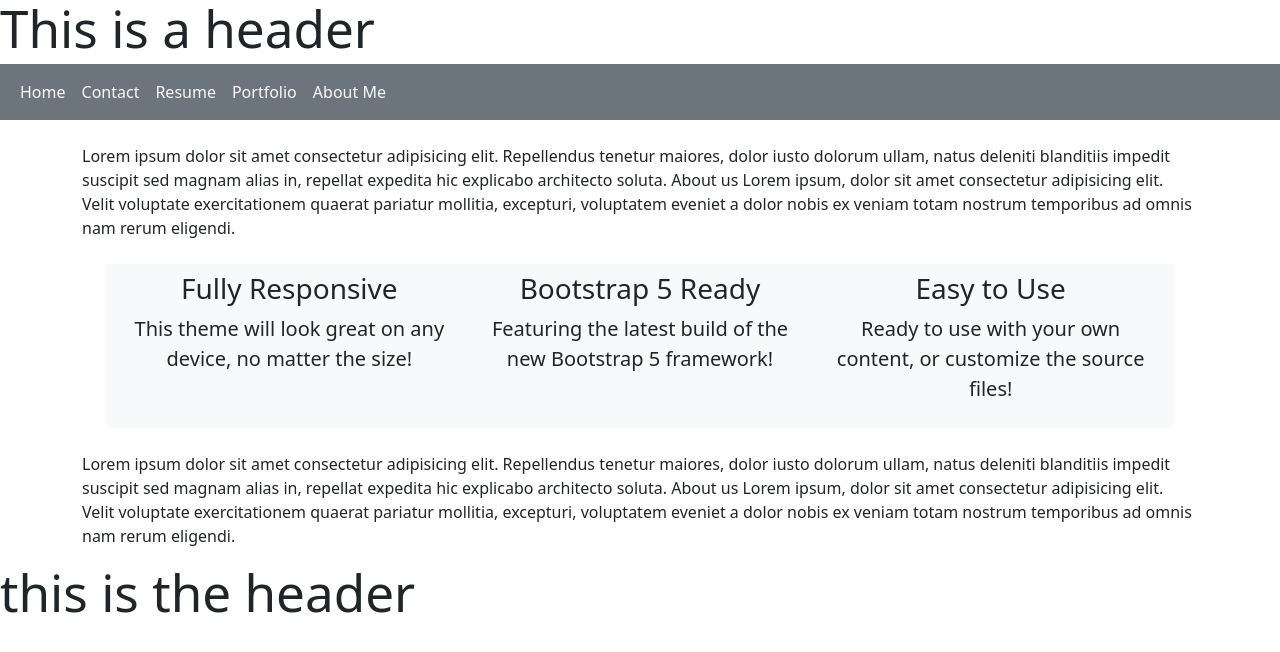
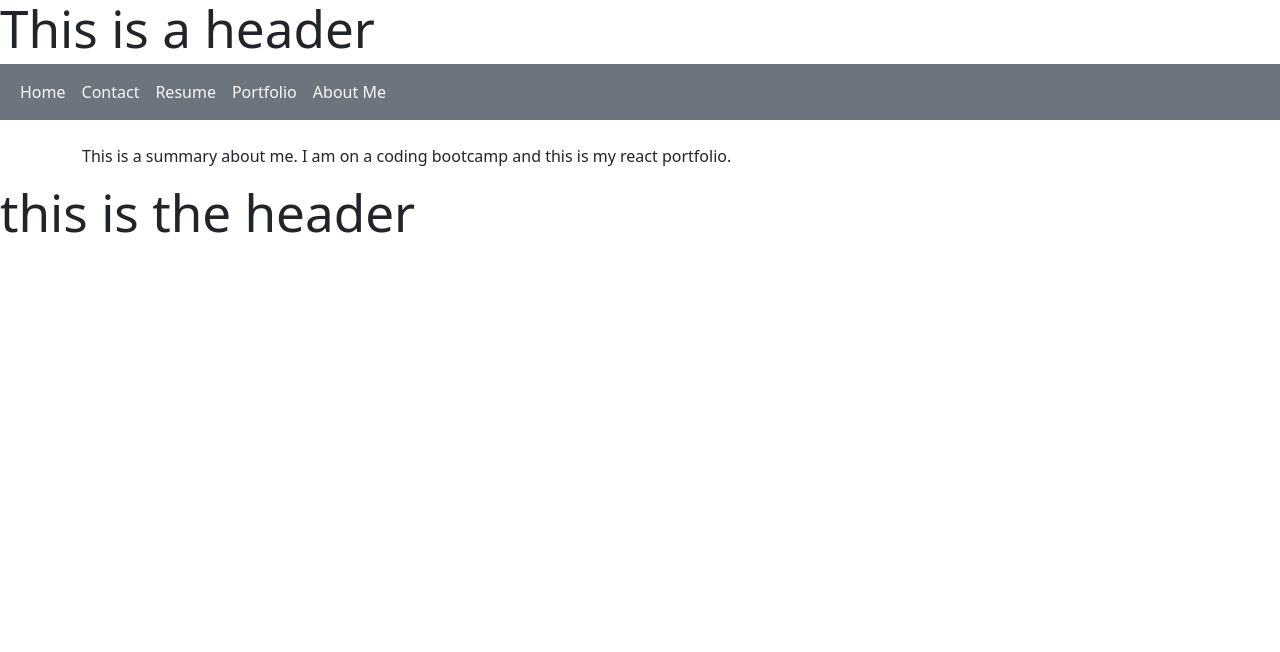
Before and after one commit to steakbutter/genius-umbrella, a React (Vite) app: page /about in a window 1280 px wide. Shown: the top 652 px of the page. Built offline with nearby package versions, Linux system fonts and the light colour scheme.

Commit message:
added some text to about me section

```diff
--- a/src/pages/AboutPage.jsx
+++ b/src/pages/AboutPage.jsx
@@ -2,63 +2,8 @@
 export default function AboutPage() {
   return (
     <div className="container pt-4">
-      <p>
-        Lorem ipsum dolor sit amet consectetur adipisicing elit. Repellendus
-        tenetur maiores, dolor iusto dolorum ullam, natus deleniti blanditiis
-        impedit suscipit sed magnam alias in, repellat expedita hic explicabo
-        architecto soluta. About us Lorem ipsum, dolor sit amet consectetur
-        adipisicing elit. Velit voluptate exercitationem quaerat pariatur
-        mollitia, excepturi, voluptatem eveniet a dolor nobis ex veniam totam
-        nostrum temporibus ad omnis nam rerum eligendi.
-      </p>
-      <section className="features-icons bg-light text-center m-4">
-        <div className="container">
-          <div className="row p-2">
-            <div className="col-lg-4">
-              <div className="features-icons-item mx-auto mb-5 mb-lg-0 mb-lg-3">
-                <div className="features-icons-icon d-flex">
-                  <i className="bi-window m-auto text-primary" />
-                </div>
-                <h3>Fully Responsive</h3>
-                <p className="lead mb-0">
-                  This theme will look great on any device, no matter the size!
-                </p>
-              </div>
-            </div>
-            <div className="col-lg-4">
-              <div className="features-icons-item mx-auto mb-5 mb-lg-0 mb-lg-3">
-                <div className="features-icons-icon d-flex">
-                  <i className="bi-layers m-auto text-primary" />
-                </div>
-                <h3>Bootstrap 5 Ready</h3>
-                <p className="lead mb-0">
-                  Featuring the latest build of the new Bootstrap 5 framework!
-                </p>
-              </div>
-            </div>
-            <div className="col-lg-4">
-              <div className="features-icons-item mx-auto mb-0 mb-lg-3">
-                <div className="features-icons-icon d-flex">
-                  <i className="bi-terminal m-auto text-primary" />
-                </div>
-                <h3>Easy to Use</h3>
-                <p className="lead mb-0">
-                  Ready to use with your own content, or customize the source
-                  files!
-                </p>
-              </div>
-            </div>
-          </div>
-        </div>
-      </section>
-      <p>
-        Lorem ipsum dolor sit amet consectetur adipisicing elit. Repellendus
-        tenetur maiores, dolor iusto dolorum ullam, natus deleniti blanditiis
-        impedit suscipit sed magnam alias in, repellat expedita hic explicabo
-        architecto soluta. About us Lorem ipsum, dolor sit amet consectetur
-        adipisicing elit. Velit voluptate exercitationem quaerat pariatur
-        mollitia, excepturi, voluptatem eveniet a dolor nobis ex veniam totam
-        nostrum temporibus ad omnis nam rerum eligendi.
+      <p> This is a summary about me. I am on a coding bootcamp and this is
+        my react portfolio.
       </p>
     </div>
   );
```
